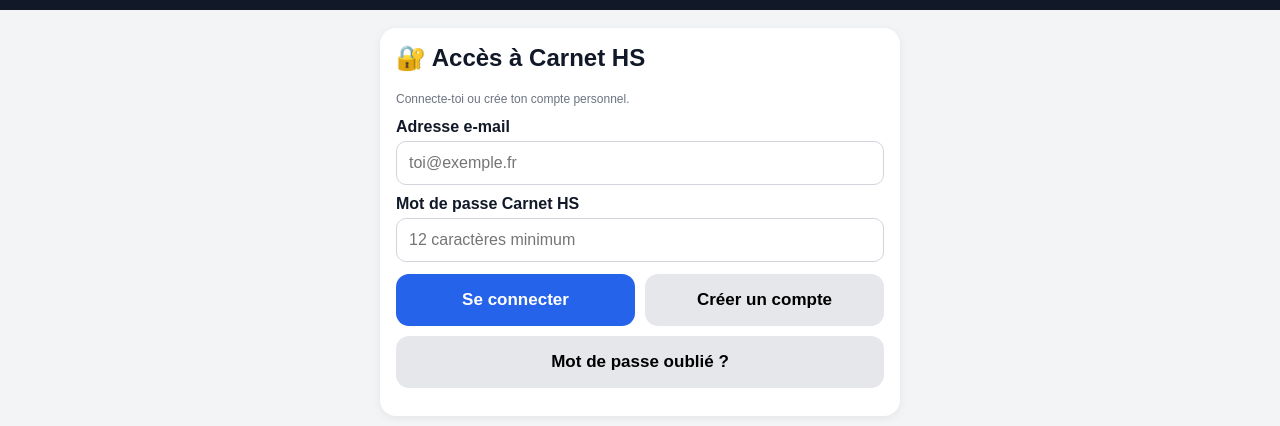
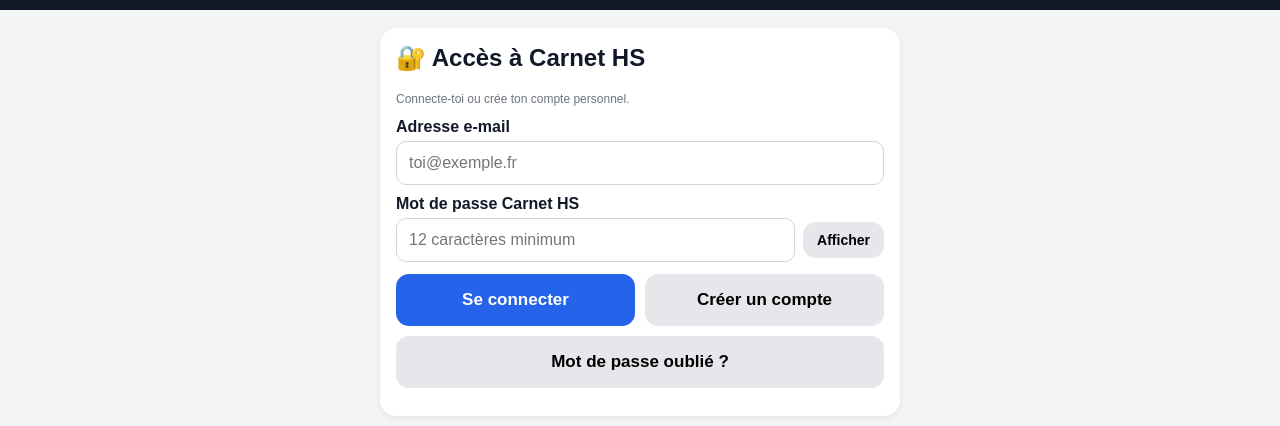
Before and after one commit to petitle-pod5/carnet-hs-dev, a plain HTML site: page index.html in a window 1280 px wide. Shown: the part 66-492 px from the top of the page. Drawn offline with nearby package versions, Linux system fonts and the light colour scheme.

Commit message:
feat(dev): add password visibility toggle to auth forms

```diff
--- a/index.html
+++ b/index.html
@@ -33,8 +33,8 @@ table{width:100%;border-collapse:collapse;font-size:13px}th,td{padding:8px;borde
 <section id="authPanel" class="card" style="max-width:520px;margin:18px auto">
 <h2>🔐 Accès à Carnet HS</h2><p id="authNotice" class="small">Connecte-toi ou crée ton compte personnel.</p>
 <label>Adresse e-mail</label><input id="authEmail" type="email" autocomplete="email" placeholder="toi@exemple.fr">
-<label>Mot de passe Carnet HS</label><input id="authPassword" type="password" autocomplete="current-password" placeholder="12 caractères minimum">
-<div id="signupExtra" class="hidden"><label>Confirmer le mot de passe</label><input id="authPasswordConfirm" type="password" autocomplete="new-password" placeholder="Saisis à nouveau ton mot de passe">
+<label>Mot de passe Carnet HS</label><div style="display:flex;gap:8px;align-items:center"><input id="authPassword" type="password" autocomplete="current-password" placeholder="12 caractères minimum" style="flex:1;min-width:0"><button type="button" class="secondary" onclick="togglePasswordVisibility('authPassword',this)" aria-label="Afficher le mot de passe" style="padding:10px 14px;font-size:14px">Afficher</button></div>
+<div id="signupExtra" class="hidden"><label>Confirmer le mot de passe</label><div style="display:flex;gap:8px;align-items:center"><input id="authPasswordConfirm" type="password" autocomplete="new-password" placeholder="Saisis à nouveau ton mot de passe" style="flex:1;min-width:0"><button type="button" class="secondary" onclick="togglePasswordVisibility('authPasswordConfirm',this)" aria-label="Afficher la confirmation du mot de passe" style="padding:10px 14px;font-size:14px">Afficher</button></div>
 <p class="small"><b>Sécurité :</b> choisis un mot de passe unique, différent de celui de ta messagerie. Ne réutilise jamais le mot de passe de ton e-mail. Minimum 12 caractères, avec minuscules, majuscules, chiffres et symbole. Carnet HS ne te demandera jamais le mot de passe de ta messagerie.</p></div>
 <div class="buttons"><button id="authPrimary" class="blue" type="button" onclick="submitAuth()">Se connecter</button><button id="authMode" class="secondary" type="button" onclick="toggleAuthMode()">Créer un compte</button></div>
 <button id="authReset" class="secondary" style="width:100%;margin-top:10px" type="button" onclick="resetAuthPassword()">Mot de passe oublié ?</button>
@@ -194,6 +194,13 @@ function save(){autoBackup();localStorage.setItem(KEY,JSON.stringify(data));rend
 function blankData(){return {profile:{userId:"",agency:"",employer:"",workplace:"",manager:"",managerEmail:"",agencyEmail:""},entries:[],validations:{},audit:[]};}
 function setAuthFeedback(message,isError=false){const el=document.getElementById("authFeedback");el.textContent=message;el.style.color=isError?"#b91c1c":"#166534";}
 function toggleAuthMode(){signupMode=!signupMode;document.getElementById("signupExtra").classList.toggle("hidden",!signupMode);document.getElementById("authPrimary").textContent=signupMode?"Créer mon compte":"Se connecter";document.getElementById("authMode").textContent=signupMode?"J'ai déjà un compte":"Créer un compte";document.getElementById("authReset").classList.toggle("hidden",signupMode);document.getElementById("authPassword").setAttribute("autocomplete",signupMode?"new-password":"current-password");document.getElementById("authNotice").textContent=signupMode?"Crée ton compte avec ton adresse e-mail et un mot de passe propre à Carnet HS.":"Connecte-toi à ton compte Carnet HS.";setAuthFeedback("");}
+function togglePasswordVisibility(inputId,button){
+ const input=document.getElementById(inputId);
+ const visible=input.type==="password";
+ input.type=visible?"text":"password";
+ button.textContent=visible?"Masquer":"Afficher";
+ button.setAttribute("aria-label",visible?"Masquer le mot de passe":"Afficher le mot de passe");
+}
 function passwordIsStrong(p){return p.length>=12&&/[a-z]/.test(p)&&/[A-Z]/.test(p)&&/[0-9]/.test(p)&&/[^A-Za-z0-9]/.test(p);}
 async function submitAuth(){
  const email=document.getElementById("authEmail").value.trim(),password=document.getElementById("authPassword").value;
```
